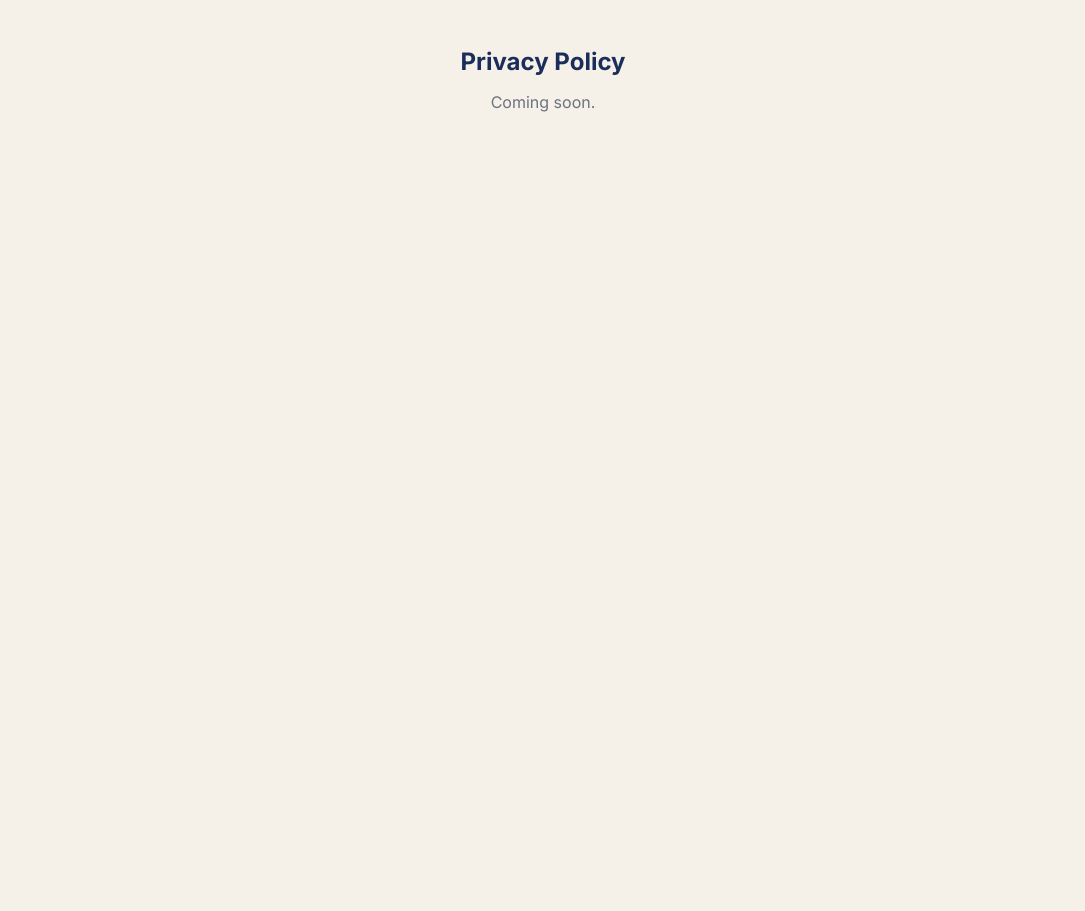
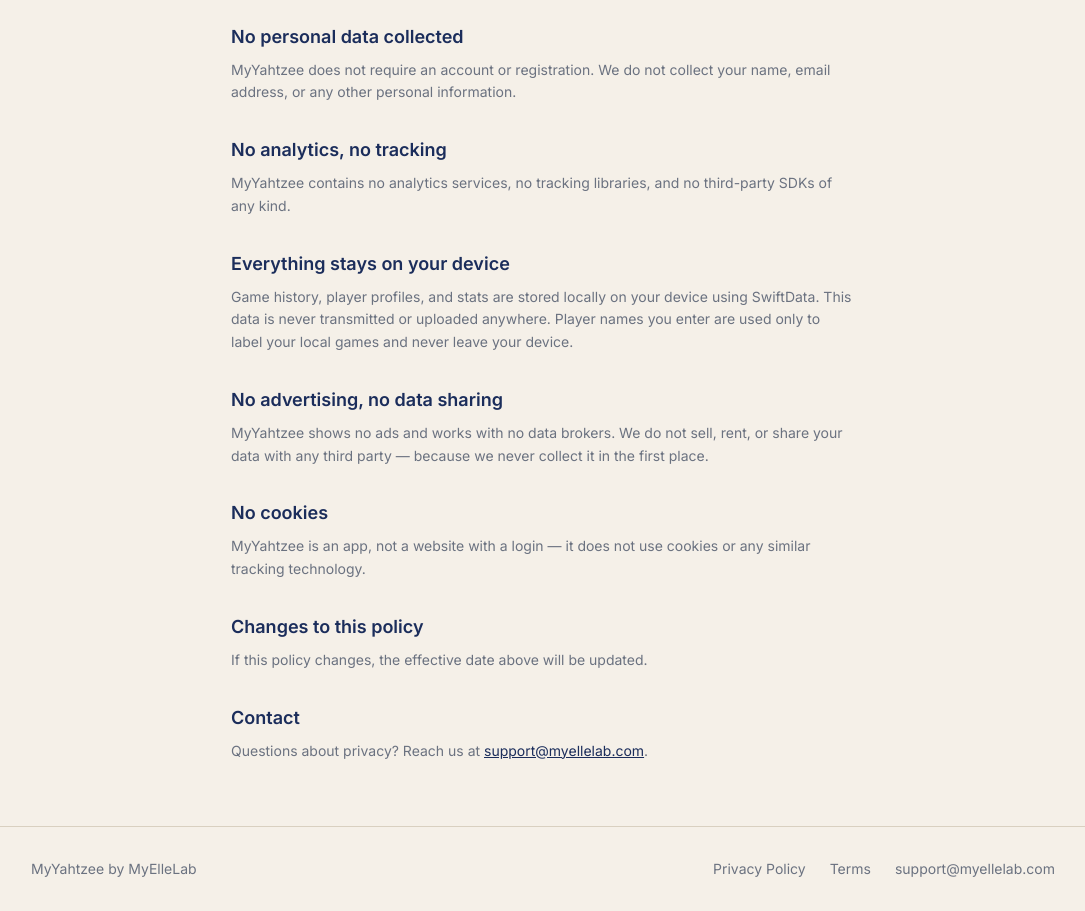
Before and after one commit to MyElleLab/MyYahtzee-Website, a Next.js app: page /privacy in a window 1280 px wide. Shown: the part 320-1231 px from the top of the page, without its empty margins (97-1182 px from the left). Before the commit the page ends 800 px from the top, so only its background shows below. Built offline with nearby package versions, Linux system fonts and the light colour scheme.

Commit message:
Add Privacy Policy and Terms of Use pages

```diff
--- a/app/privacy/page.tsx
+++ b/app/privacy/page.tsx
@@ -1,10 +1,104 @@
+import type { Metadata } from "next";
+import { Nav } from "@/components/Nav";
+import { Footer } from "@/components/Footer";
+
+export const metadata: Metadata = {
+  title: "Privacy Policy — MyYahtzee",
+};
+
 export default function PrivacyPage() {
   return (
-    <main className="flex min-h-screen items-center justify-center px-6 text-center">
-      <div>
-        <h1 className="text-2xl font-bold text-navy">Privacy Policy</h1>
-        <p className="mt-3 text-muted">Coming soon.</p>
-      </div>
-    </main>
+    <>
+      <Nav />
+      <main className="mx-auto max-w-2xl px-6 py-16">
+        <h1 className="text-3xl font-bold text-navy">Privacy Policy</h1>
+        <p className="mt-2 text-sm text-muted">Effective: July 2026</p>
+
+        <section className="mt-8">
+          <h2 className="text-lg font-semibold text-navy">Overview</h2>
+          <p className="mt-2 text-sm leading-relaxed text-muted">
+            MyYahtzee is developed by MyElleLab (hello@myellelab.com). This
+            policy explains what data MyYahtzee collects — and, in short,
+            what it doesn&apos;t.
+          </p>
+        </section>
+
+        <section className="mt-8">
+          <h2 className="text-lg font-semibold text-navy">
+            No personal data collected
+          </h2>
+          <p className="mt-2 text-sm leading-relaxed text-muted">
+            MyYahtzee does not require an account or registration. We do not
+            collect your name, email address, or any other personal
+            information.
+          </p>
+        </section>
+
+        <section className="mt-8">
+          <h2 className="text-lg font-semibold text-navy">
+            No analytics, no tracking
+          </h2>
+          <p className="mt-2 text-sm leading-relaxed text-muted">
+            MyYahtzee contains no analytics services, no tracking libraries,
+            and no third-party SDKs of any kind.
+          </p>
+        </section>
+
+        <section className="mt-8">
+          <h2 className="text-lg font-semibold text-navy">
+            Everything stays on your device
+          </h2>
+          <p className="mt-2 text-sm leading-relaxed text-muted">
+            Game history, player profiles, and stats are stored locally on
+            your device using SwiftData. This data is never transmitted or
+            uploaded anywhere. Player names you enter are used only to label
+            your local games and never leave your device.
+          </p>
+        </section>
+
+        <section className="mt-8">
+          <h2 className="text-lg font-semibold text-navy">
+            No advertising, no data sharing
+          </h2>
+          <p className="mt-2 text-sm leading-relaxed text-muted">
+            MyYahtzee shows no ads and works with no data brokers. We do not
+            sell, rent, or share your data with any third party — because we
+            never collect it in the first place.
+          </p>
+        </section>
+
+        <section className="mt-8">
+          <h2 className="text-lg font-semibold text-navy">No cookies</h2>
+          <p className="mt-2 text-sm leading-relaxed text-muted">
+            MyYahtzee is an app, not a website with a login — it does not use
+            cookies or any similar tracking technology.
+          </p>
+        </section>
+
+        <section className="mt-8">
+          <h2 className="text-lg font-semibold text-navy">
+            Changes to this policy
+          </h2>
+          <p className="mt-2 text-sm leading-relaxed text-muted">
+            If this policy changes, the effective date above will be updated.
+          </p>
+        </section>
+
+        <section className="mt-8">
+          <h2 className="text-lg font-semibold text-navy">Contact</h2>
+          <p className="mt-2 text-sm leading-relaxed text-muted">
+            Questions about privacy? Reach us at{" "}
+            <a
+              href="mailto:support@myellelab.com"
+              className="text-navy underline"
+            >
+              support@myellelab.com
+            </a>
+            .
+          </p>
+        </section>
+      </main>
+      <Footer />
+    </>
   );
 }
--- a/app/terms/page.tsx
+++ b/app/terms/page.tsx
@@ -1,10 +1,88 @@
+import type { Metadata } from "next";
+import { Nav } from "@/components/Nav";
+import { Footer } from "@/components/Footer";
+
+export const metadata: Metadata = {
+  title: "Terms of Use — MyYahtzee",
+};
+
 export default function TermsPage() {
   return (
-    <main className="flex min-h-screen items-center justify-center px-6 text-center">
-      <div>
-        <h1 className="text-2xl font-bold text-navy">Terms</h1>
-        <p className="mt-3 text-muted">Coming soon.</p>
-      </div>
-    </main>
+    <>
+      <Nav />
+      <main className="mx-auto max-w-2xl px-6 py-16">
+        <h1 className="text-3xl font-bold text-navy">Terms of Use</h1>
+        <p className="mt-2 text-sm text-muted">Effective: July 2026</p>
+
+        <section className="mt-8">
+          <h2 className="text-lg font-semibold text-navy">Acceptance</h2>
+          <p className="mt-2 text-sm leading-relaxed text-muted">
+            By downloading or using MyYahtzee, developed by MyElleLab, you
+            agree to these terms.
+          </p>
+        </section>
+
+        <section className="mt-8">
+          <h2 className="text-lg font-semibold text-navy">License to use</h2>
+          <p className="mt-2 text-sm leading-relaxed text-muted">
+            MyYahtzee is free to download and use. You may not reverse-engineer,
+            decompile, copy, or redistribute the app or any part of it.
+          </p>
+        </section>
+
+        <section className="mt-8">
+          <h2 className="text-lg font-semibold text-navy">
+            Provided as-is
+          </h2>
+          <p className="mt-2 text-sm leading-relaxed text-muted">
+            MyYahtzee is provided &quot;as-is,&quot; without warranties of
+            any kind, express or implied.
+          </p>
+        </section>
+
+        <section className="mt-8">
+          <h2 className="text-lg font-semibold text-navy">
+            No liability for data loss
+          </h2>
+          <p className="mt-2 text-sm leading-relaxed text-muted">
+            All game data is stored locally on your device only, with no
+            cloud backup. MyElleLab is not liable for any loss of game
+            history, player profiles, or stats resulting from device loss,
+            reinstallation, or any other cause.
+          </p>
+        </section>
+
+        <section className="mt-8">
+          <h2 className="text-lg font-semibold text-navy">Governing law</h2>
+          <p className="mt-2 text-sm leading-relaxed text-muted">
+            These terms are governed by the laws of Denmark.
+          </p>
+        </section>
+
+        <section className="mt-8">
+          <h2 className="text-lg font-semibold text-navy">
+            Changes to these terms
+          </h2>
+          <p className="mt-2 text-sm leading-relaxed text-muted">
+            If these terms change, the effective date above will be updated.
+          </p>
+        </section>
+
+        <section className="mt-8">
+          <h2 className="text-lg font-semibold text-navy">Contact</h2>
+          <p className="mt-2 text-sm leading-relaxed text-muted">
+            Questions about these terms? Reach us at{" "}
+            <a
+              href="mailto:support@myellelab.com"
+              className="text-navy underline"
+            >
+              support@myellelab.com
+            </a>
+            .
+          </p>
+        </section>
+      </main>
+      <Footer />
+    </>
   );
 }
```
Also changed, not shown: 1 other file (tests, documents, lock files or other folders).
